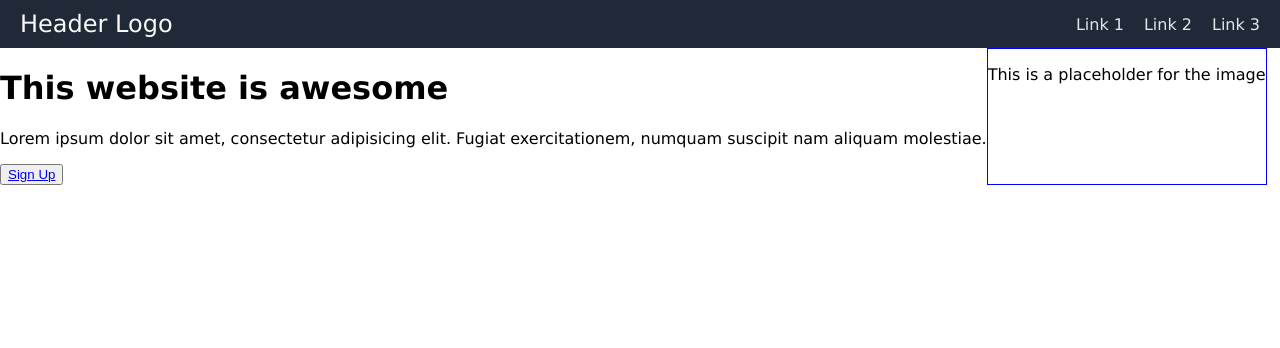
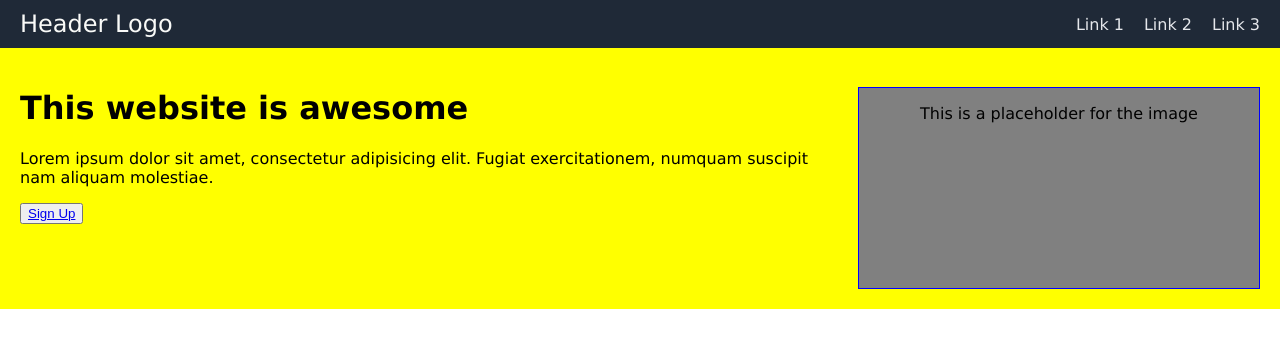
Before and after one commit to RodrigoPessoaDev/landing-page, a plain HTML site: page index.html in a window 1280 px wide. Drawn offline with Linux system fonts and the light colour scheme.

Commit message:
Create hero component base layout

```diff
--- a/index.html
+++ b/index.html
@@ -16,14 +16,12 @@
         </ul>
     </div>
     <div class="hero">
-
-            <div class="hero__description-text">
+            <div class="hero__description">
                 <h1>This website is awesome</h1>
                 <p>Lorem ipsum dolor sit amet, consectetur adipisicing elit. Fugiat exercitationem, numquam suscipit nam aliquam molestiae.</p>
                 <button><a href="#">Sign Up</a></button>
             </div>
             <div class="image"><p>This is a placeholder for the image</p></div>
-
     </div>
 </body>
 </html>
--- a/styles.css
+++ b/styles.css
@@ -52,10 +52,22 @@ body{
 
 .image{
     border: 1px solid blue;
-    width: 400;
-    height: 200;
+    width: 400px;
+    height: 200px;
+    background-color: grey;
+    text-align: center;
+    flex-shrink: 0;
 }
 
 .hero{
+    padding: 20px;
     display: flex;
+    justify-content: center;
+    align-items: baseline;
+    gap: 15px;
+    background-color: yellow;
 }
+
+.hero__description{
+
+}
```
